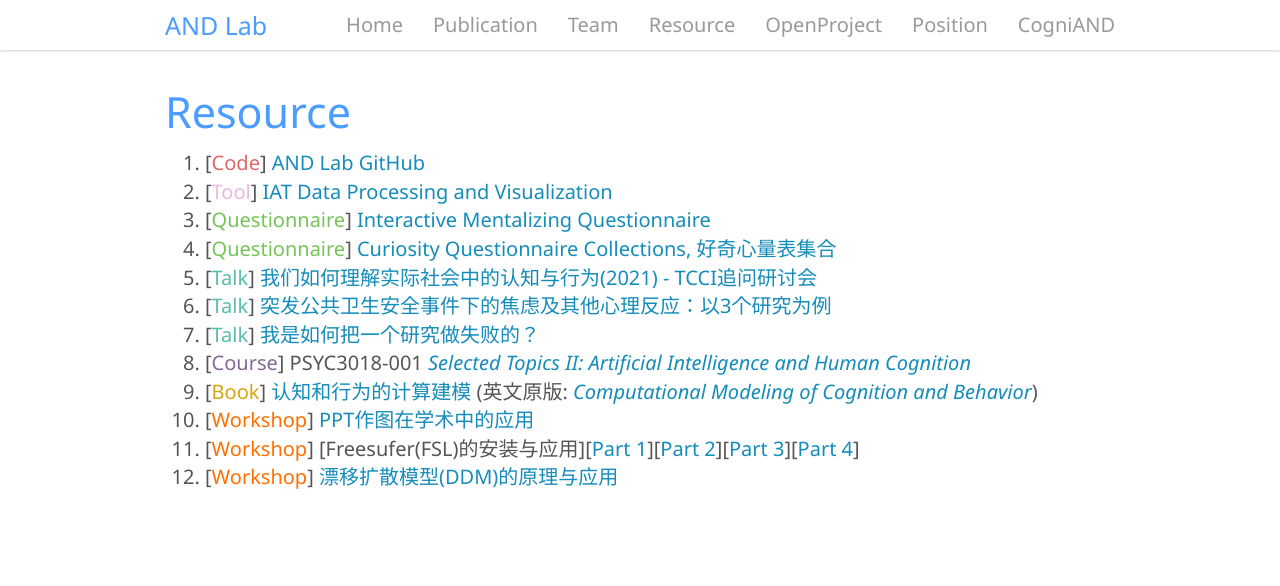
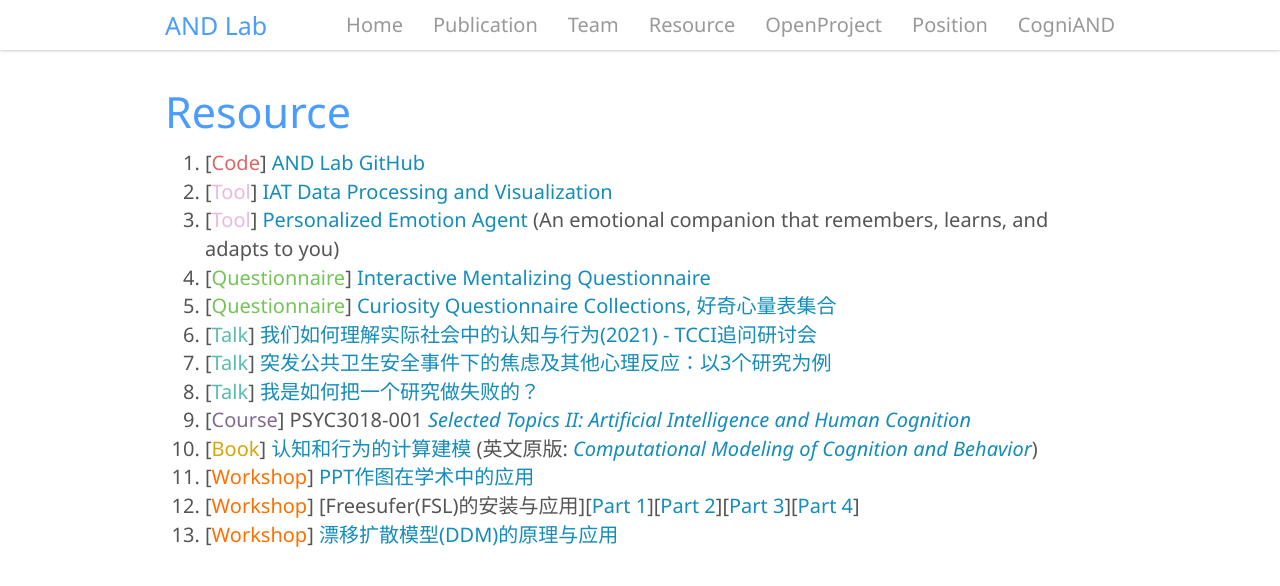
Before and after one commit to andlab-um/lab-website, a Jekyll site: the page built from _pages/resource.md, in a window 1280 px wide. Shown: the top 586 px of the page. Built offline with Jekyll 4.4.1, drawn with Linux system fonts in a browser that asks for light colours; nearby versions of some CDN libraries.

Commit message:
add emotion agent

```diff
--- a/_pages/resource.md
+++ b/_pages/resource.md
@@ -9,13 +9,14 @@ permalink: /resource
 
 1. [**<span style="color:#e06666">Code</span>**] [AND Lab GitHub](https://github.com/andlab-um){:target="_blank"}
 2. [**<span style="color:#e9b9e1">Tool</span>**] [IAT Data Processing and Visualization](https://umandlab.shinyapps.io/IATwebsite/){:target="_blank"}
-3. [**<span style="color:#74c458">Questionnaire</span>**] [Interactive Mentalizing Questionnaire](https://github.com/andlab-um/IMQ){:target="_blank"}
-4. [**<span style="color:#74c458">Questionnaire</span>**] [Curiosity Questionnaire Collections, 好奇心量表集合](../assets/files/Questionnaires.docx){:target="_blank"}
-5. [**<span style="color:#59bdac">Talk</span>**] [我们如何理解实际社会中的认知与行为(2021) - TCCI追问研讨会](https://www.bilibili.com/video/BV1og411L7gZ){:target="_blank"}
-6. [**<span style="color:#59bdac">Talk</span>**] [突发公共卫生安全事件下的焦虑及其他心理反应：以3个研究为例](https://www.bilibili.com/video/BV1NV411C7YW){:target="_blank"}
-7. [**<span style="color:#59bdac">Talk</span>**] [我是如何把一个研究做失败的？](https://zwe.h5.xeknow.com/s/34tJsj){:target="_blank"}
-8. [**<span style="color:#856894">Course</span>**] **PSYC3018-001** [_Selected Topics II: Artificial Intelligence and Human Cognition_]({% post_url 2021-09-06-PSYC3018-001 %})
-9. [**<span style="color:#d6a50e">Book</span>**] [认知和行为的计算建模]({% post_url 2021-09-06-CMCB %}) (英文原版: [_Computational Modeling of Cognition and Behavior_](https://psy-farrell.github.io/computational-modelling){:target="_blank"})
-10. [**<span style="color:#ff6f00">Workshop</span>**] [PPT作图在学术中的应用](https://www.bilibili.com/video/BV1azeGeeELn){:target="_blank"}
-11. [**<span style="color:#ff6f00">Workshop</span>**] [Freesufer(FSL)的安装与应用][[Part 1](https://www.bilibili.com/video/BV1hreGeAE3Q){:target="_blank"}][[Part 2](https://www.bilibili.com/video/BV1fxeGeVExG){:target="_blank"}][[Part 3](https://www.bilibili.com/video/BV1zxeGeVEgW){:target="_blank"}][[Part 4](https://www.bilibili.com/video/BV1BxeGeVEJX){:target="_blank"}]
-12. [**<span style="color:#ff6f00">Workshop</span>**] [漂移扩散模型(DDM)的原理与应用](https://www.bilibili.com/video/BV1LVNue9Ebw){:target="_blank"}
+3. [**<span style="color:#e9b9e1">Tool</span>**] [Personalized Emotion Agent](http://43.106.99.57:8000){:target="_blank"} (An emotional companion that remembers, learns, and adapts to you)
+4. [**<span style="color:#74c458">Questionnaire</span>**] [Interactive Mentalizing Questionnaire](https://github.com/andlab-um/IMQ){:target="_blank"}
+5. [**<span style="color:#74c458">Questionnaire</span>**] [Curiosity Questionnaire Collections, 好奇心量表集合](../assets/files/Questionnaires.docx){:target="_blank"}
+6. [**<span style="color:#59bdac">Talk</span>**] [我们如何理解实际社会中的认知与行为(2021) - TCCI追问研讨会](https://www.bilibili.com/video/BV1og411L7gZ){:target="_blank"}
+7. [**<span style="color:#59bdac">Talk</span>**] [突发公共卫生安全事件下的焦虑及其他心理反应：以3个研究为例](https://www.bilibili.com/video/BV1NV411C7YW){:target="_blank"}
+8. [**<span style="color:#59bdac">Talk</span>**] [我是如何把一个研究做失败的？](https://zwe.h5.xeknow.com/s/34tJsj){:target="_blank"}
+9. [**<span style="color:#856894">Course</span>**] **PSYC3018-001** [_Selected Topics II: Artificial Intelligence and Human Cognition_]({% post_url 2021-09-06-PSYC3018-001 %})
+10. [**<span style="color:#d6a50e">Book</span>**] [认知和行为的计算建模]({% post_url 2021-09-06-CMCB %}) (英文原版: [_Computational Modeling of Cognition and Behavior_](https://psy-farrell.github.io/computational-modelling){:target="_blank"})
+11. [**<span style="color:#ff6f00">Workshop</span>**] [PPT作图在学术中的应用](https://www.bilibili.com/video/BV1azeGeeELn){:target="_blank"}
+12. [**<span style="color:#ff6f00">Workshop</span>**] [Freesufer(FSL)的安装与应用][[Part 1](https://www.bilibili.com/video/BV1hreGeAE3Q){:target="_blank"}][[Part 2](https://www.bilibili.com/video/BV1fxeGeVExG){:target="_blank"}][[Part 3](https://www.bilibili.com/video/BV1zxeGeVEgW){:target="_blank"}][[Part 4](https://www.bilibili.com/video/BV1BxeGeVEJX){:target="_blank"}]
+13. [**<span style="color:#ff6f00">Workshop</span>**] [漂移扩散模型(DDM)的原理与应用](https://www.bilibili.com/video/BV1LVNue9Ebw){:target="_blank"}
```
